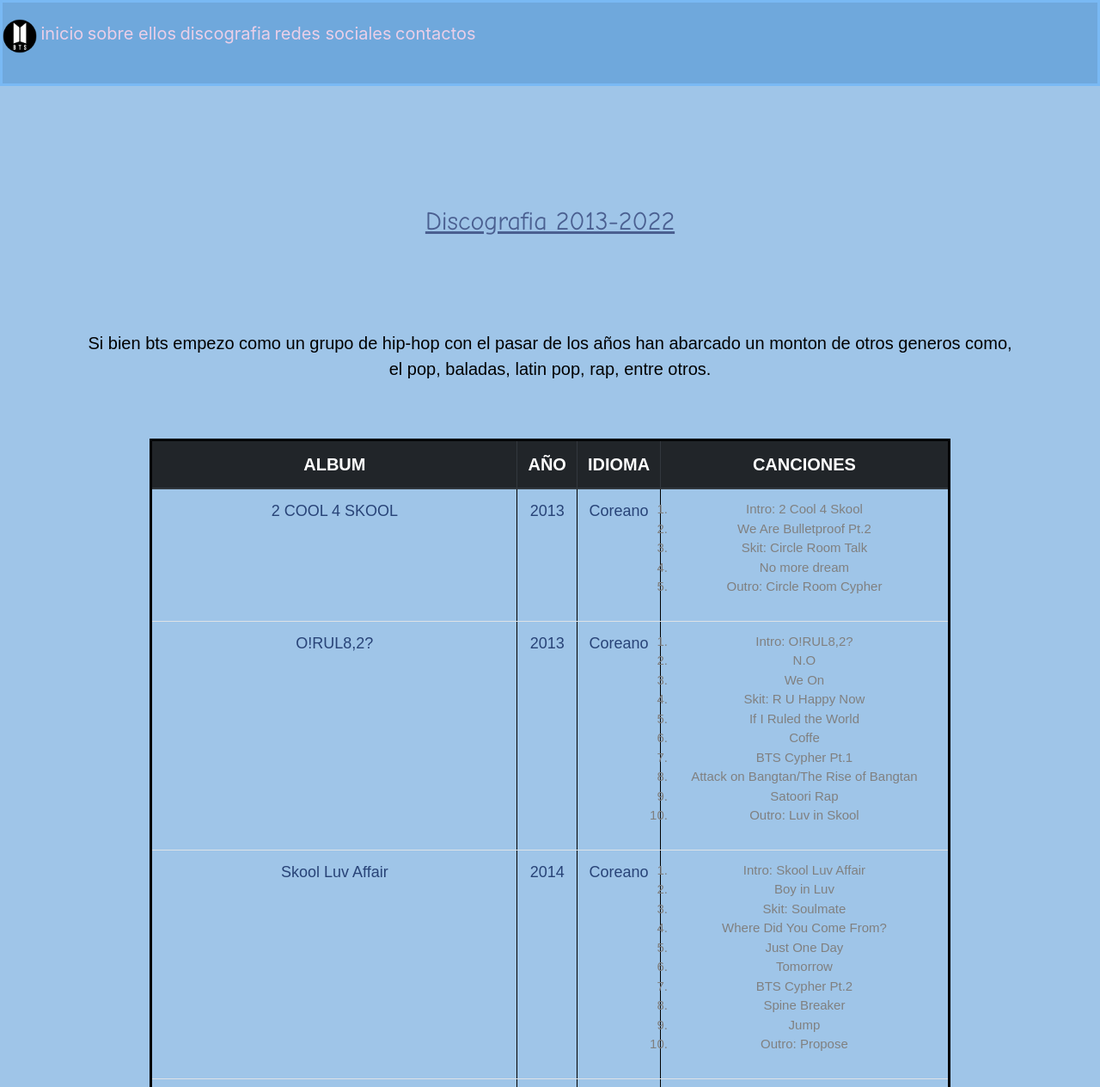
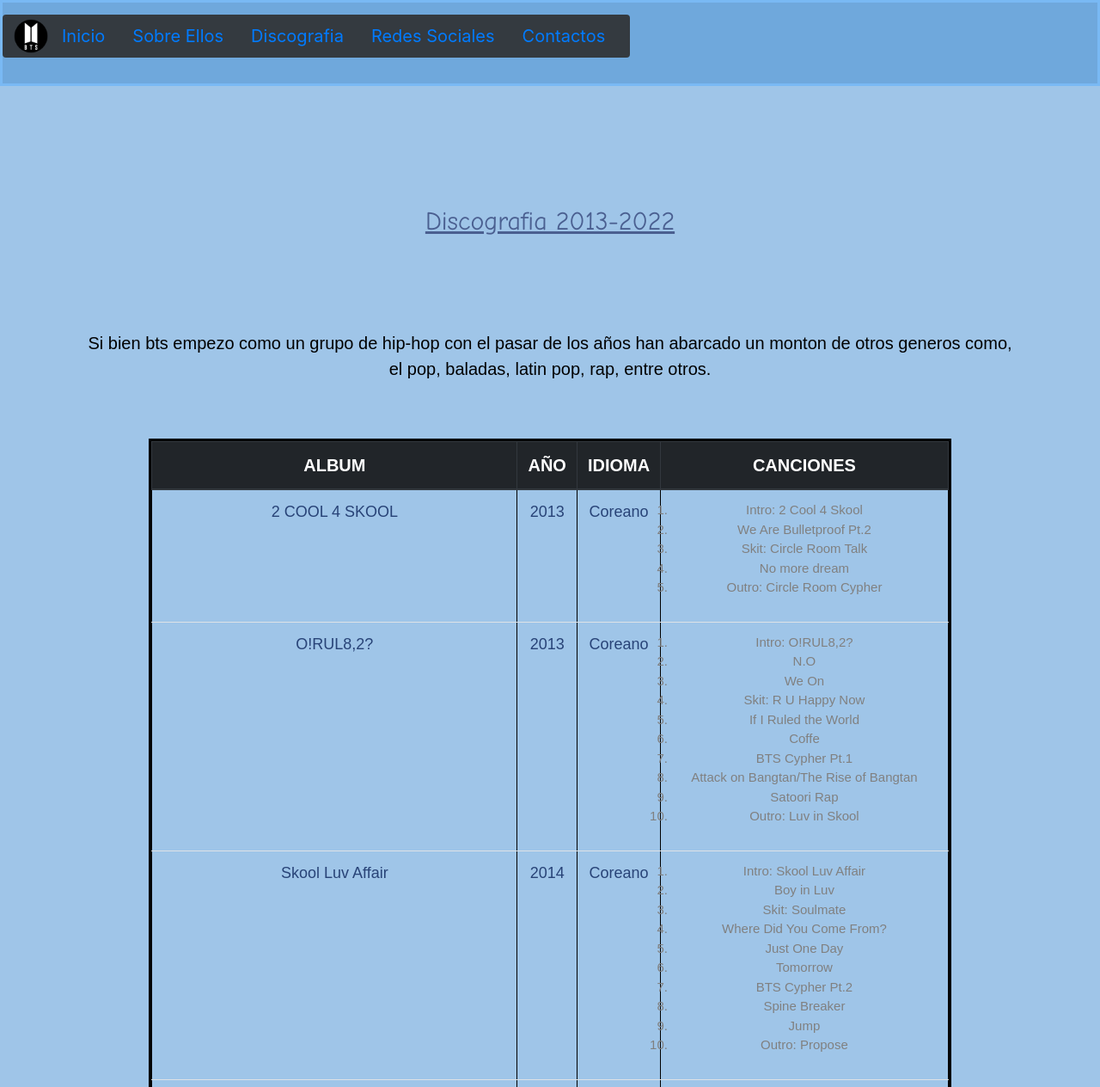
Before and after one commit to kiaraschirripa/mi_repositorio, a plain HTML site: page paginas/discografia.html in a window 1280 px wide. Shown: the top 1264 px of the page at 86% size. Drawn offline with nearby package versions, Linux system fonts and the light colour scheme.

Commit message:
Update discografia.html

```diff
--- a/paginas/discografia.html
+++ b/paginas/discografia.html
@@ -18,16 +18,21 @@
 
 							<!--inicio de menu de navegacion-->
 <header class="Header">
- <nav>
-    <ul>
-                    <li><img src="../img/logo.png" alt="logo" width="40px" id="logo"></li>
-       			    <li><a class="menuContent" href="../index.html">inicio</a></li>
-       			    <li><a class="menuContent" href="sobreellos.html">sobre ellos</a></li>
-      	      	    <li><a class="menuContent" href="discografia.html">discografia</a></li>
-       			    <li><a class="menuContent" href="redessociales.html">redes sociales</a></li>
-       			    <li><a class="menuContent" href="contactos.html">contactos</a></li>
-    </ul>
- </nav>
+	<nav>
+		<ul class="navbar navbar-dark bg-dark navbar-toggler">
+				 <li class="nav-item"><img src="../img/logo.png" alt="logo" width="40px" id="logo"></li>
+					   <a class="nav-link" href="../index.html">Inicio</a></li>
+			  <li class="nav-item">
+					<a class="nav-link" href="sobreellos.html">Sobre Ellos</a></li>
+			   <li class="nav-item">
+					<a class="nav-link" href="discografia.html">Discografia</a></li>
+			   <li class="nav-item">
+					<a class="nav-link" href="redessociales.html">Redes Sociales</a></li>
+			 <li class="nav-item">
+					<a class="nav-link" href="contactos.html">Contactos</a></li>
+
+		</ul>
+	 </nav>
 </header>
 							  <!--fin de menu de navegacion-->
 
@@ -40,10 +45,11 @@
     <section id="tabla">
      <div>
 
-		<div class="container">
+
+		<div class="table-responsive-sm">
 			<div class="row">
 				<div class="col">
-					<table class="table table-hover" border="3">
+					<table class="table table-hover table-responsive" border="3">
 						<thead class="thead-dark">
 							<tr>
 								<th>ALBUM</th>
@@ -517,18 +523,7 @@
 	</div>
 	 </div>
 
-</section>
-								<!--fin de lista de discografia-->
-	<div class="discografia">
-		<p class="info">Esta es toda la discografia hasta el momento</p>
-	</div>
-								<!--inicio de img de discografia-->
 
-				 <div style="text-align: center;">
-					<img src="https://preview.redd.it/2zy9gagucal61.jpg?auto=webp&s=7a744fbdab8e285ad019e4e3470e43a53a4769a7"height="450px" width="805px" class="imgdiscografia">
-				 </div>
-								<!--fin de img de discografia-->
-</section>
                                        <!--inicio del footer-->
 
 
```
